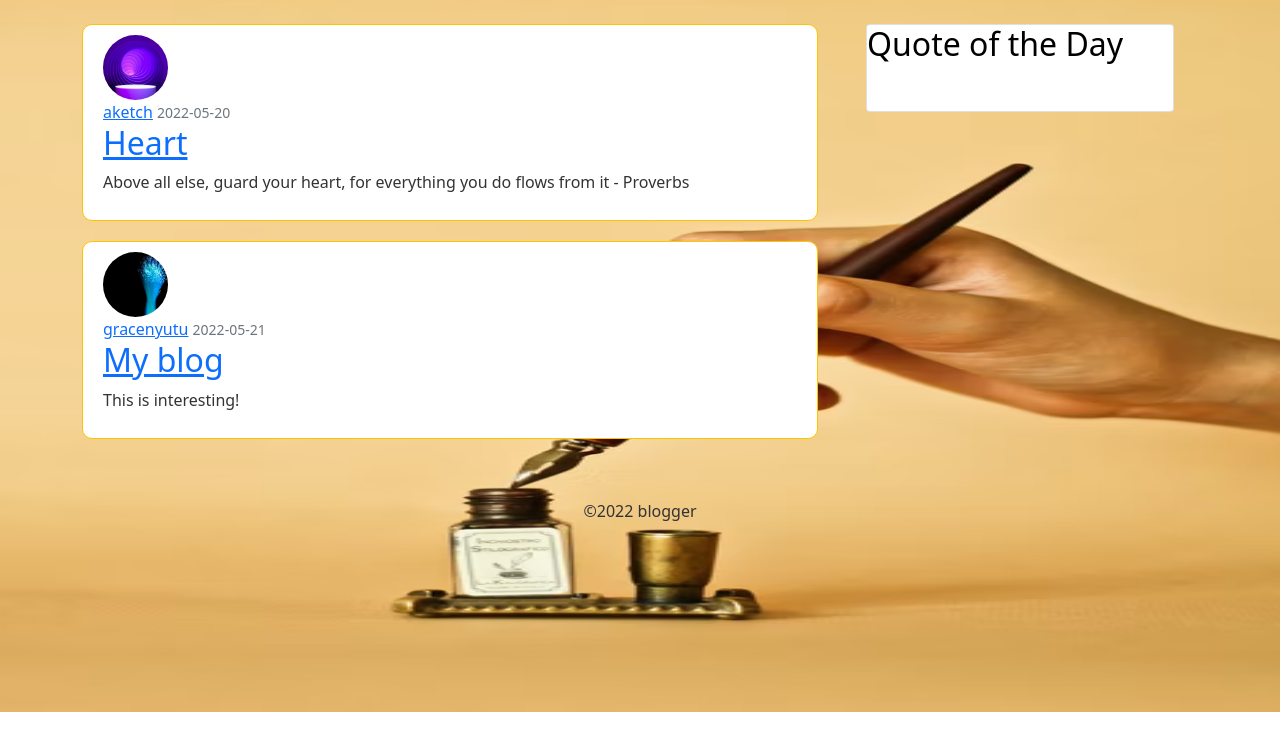
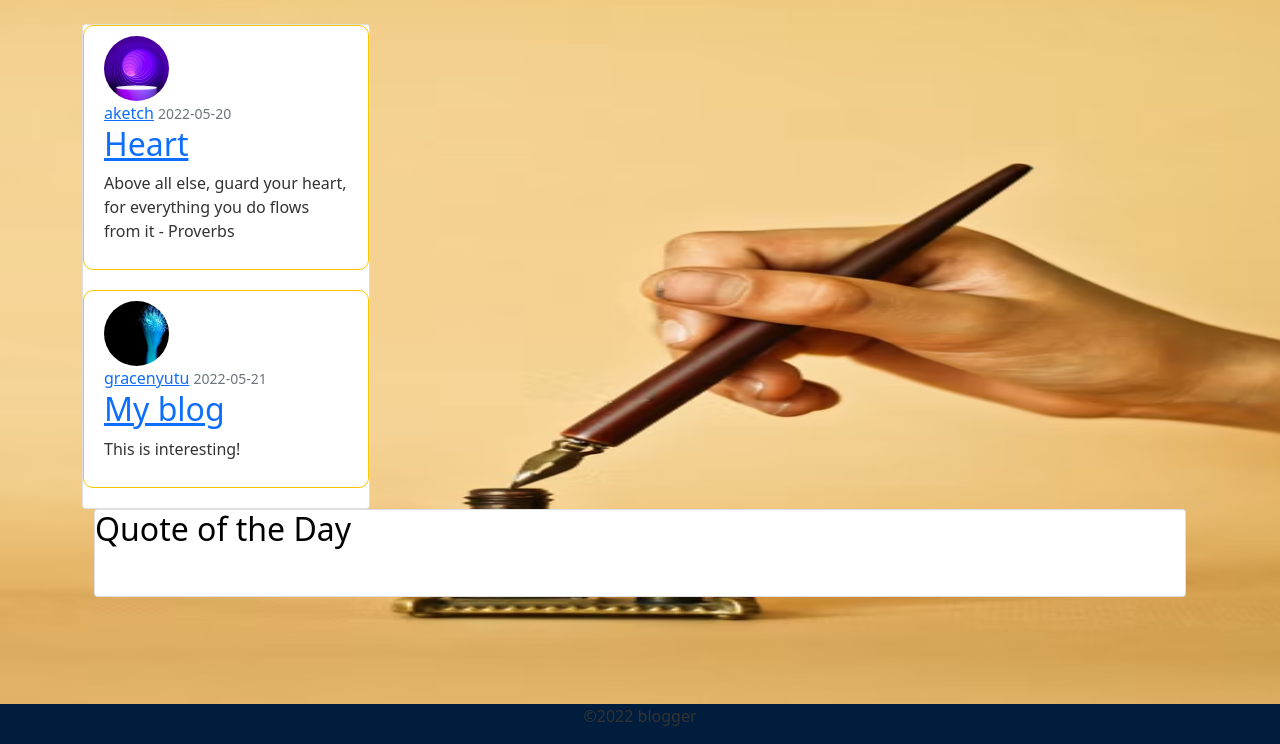
Before and after one commit to gracenyutu/Personal-Blog, a Flask app: template blog/templates/home.html in a window 1280 px wide. Shown: the part 56-800 px from the top of the page. Run offline with Flask 2, Linux system fonts and the light colour scheme; the template is opened without the code that fills it: values that come from a table or form of the project are taken from there, others are empty; data comes from the database, SQL or seed files in the repository.

Commit message:
add footer

```diff
--- a/blog/templates/layout.html
+++ b/blog/templates/layout.html
@@ -38,8 +38,8 @@
         </div>
     </header>
     <main role="main" class="container">
-        <div class="row">
-          <div class="col-md-8">
+        <!-- <div class="row"> -->
+          <div class="card" style="width: 18rem;">
               {% with messages = get_flashed_messages(with_categories=true) %}
                 {% if messages %}
                   {% for category, message in messages %}
@@ -51,7 +51,7 @@
               {% endwith%}
               {% block content %}{% endblock %}
           </div>
-          <div class="col-md-4">
+          <!-- <div class="col-md-4"> -->
             <div class="container">
               <div class="card cardquote">
                   <div class="card-title">
@@ -79,7 +79,7 @@
             </form> -->
           </div>
         </div>
-        <footer class="mt-4 py-3">
+        <footer class="mt-4 bg-steel fixed-bottom">
           <div class="container-fluid">
             <p class="text-center">&copy;2022 blogger</p>
           </div>
```
